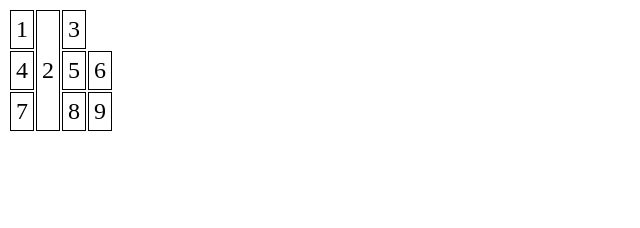
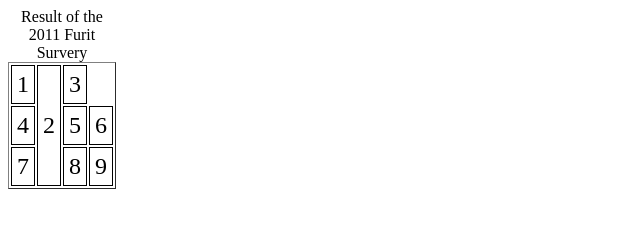
Before and after one commit to changxianglin/try, a plain HTML site: page table/table-demo05.html in a window 1280 px wide. Shown: the whole page, without its empty margins (0-640 px from the left). Drawn offline with Linux system fonts and the light colour scheme.

Commit message:
table&id&class&border

```diff
--- a/table/table-demo05.html
+++ b/table/table-demo05.html
@@ -12,7 +12,8 @@
         </style>
     </head>
     <body>
-        <table>
+        <table border="1">
+            <caption>Result of the 2011 Furit Survery</caption>
             <tr>
                 <td>1</td>
                 <td rowspan="3">2</td>
```
